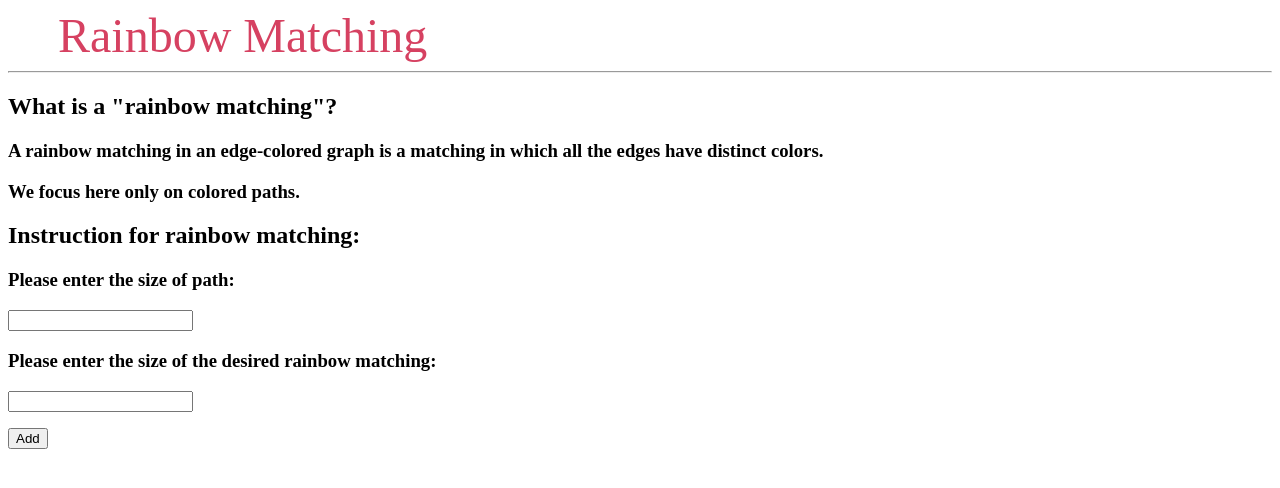
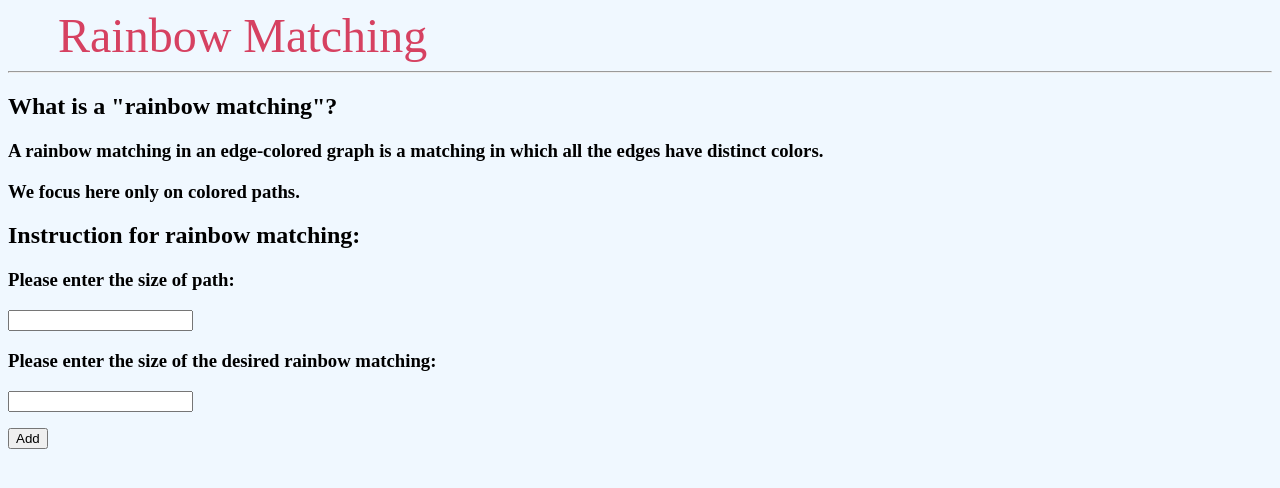
Before and after one commit to IlanaShukhman/Research-algorithms-EX10, a Flask app: page / in a window 1280 px wide. Shown: the top 488 px of the page. Run offline with Flask 2, Linux system fonts and the light colour scheme.

Commit message:
Edit style

```diff
--- a/flask_example/templates/base.html
+++ b/flask_example/templates/base.html
@@ -12,7 +12,7 @@
         }
     </style>
 </head>
-<body>
+<body style="background-color:AliceBlue;">
     <nav>
         <a href="{{ url_for('index') }}">Rainbow Matching</a>
     </nav>
```
